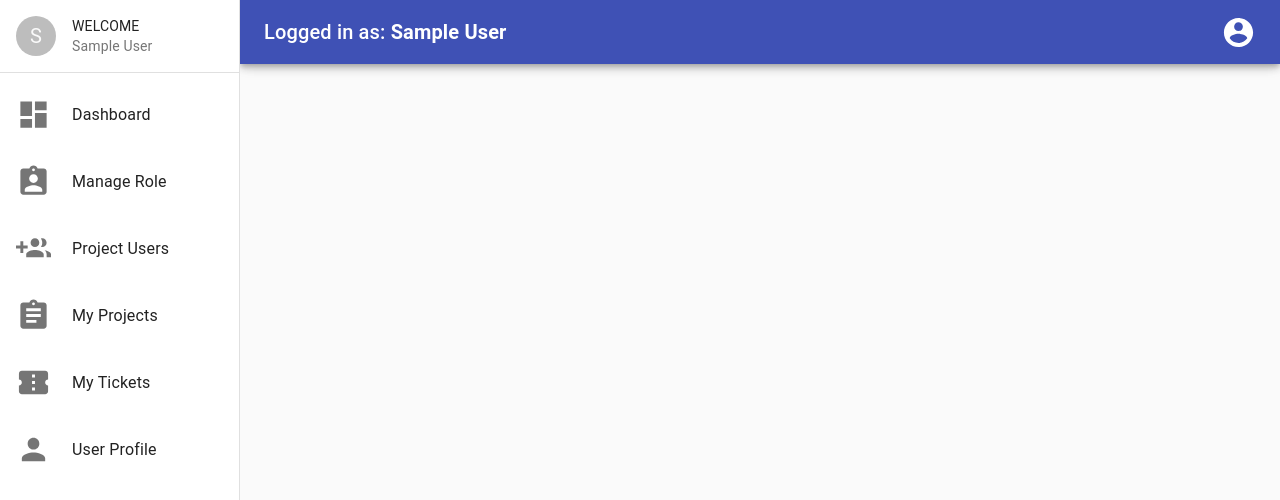
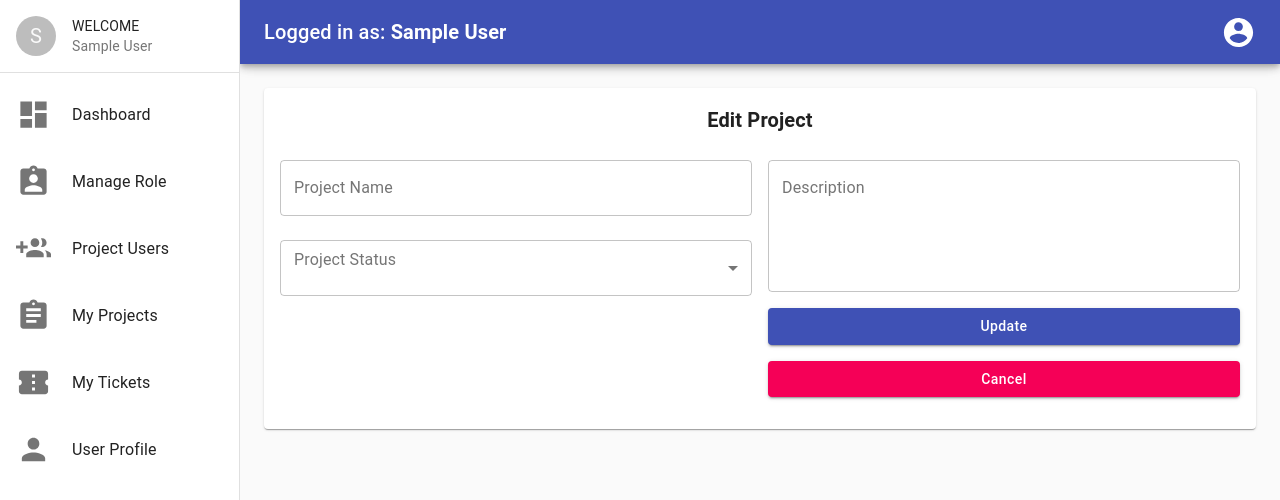
Before and after one commit to 1BarCode/react-bugtracker, a React (Create React App) app in the folder client/: page /project/edit/1 in a window 1280 px wide. Shown: the top 500 px of the page. Built offline with nearby package versions, Linux system fonts and the light colour scheme; sample sign-in values are in the browser's storage.

Commit message:
added project edit page

```diff
--- a/client/src/App.js
+++ b/client/src/App.js
@@ -16,6 +16,7 @@ import NewTicket from "./components/Pages/MyTickets/NewTicket/NewTicket";
 import TicketEdit from "./components/Pages/MyTickets/TicketEdit/TicketEdit";
 import TicketDetail from "./components/Pages/MyTickets/TicketDetail/TicketDetail";
 import ProjectDetail from "./components/Pages/MyProjects/ProjectDetail/ProjectDetail";
+import ProjectEdit from "./components/Pages/MyProjects/ProjectEdit/ProjectEdit";
 
 const App = () => {
   const loggedUser = useSelector((state) => state.auth.authData);
@@ -91,6 +92,15 @@ const App = () => {
 
         <ProtectedRoute
           exact
+          path="/project/edit/:id"
+          redirectPath="/auth"
+          loggedIn={isAuth}
+        >
+          <ProjectEdit />
+        </ProtectedRoute>
+
+        <ProtectedRoute
+          exact
           path="/project/detail/:id"
           redirectPath="/auth"
           loggedIn={isAuth}
--- a/client/src/api/index.js
+++ b/client/src/api/index.js
@@ -45,3 +45,6 @@ export const getOneProject = (projectId) => API.get(`/projects/${projectId}`);
 
 export const createProject = (projectData) =>
   API.post("/projects", projectData);
+
+export const updateProject = (projectId, projectData) =>
+  API.patch(`/projects/${projectId}`, projectData);
--- a/client/src/components/Pages/MyProjects/ProjectEdit/ProjectEdit.js
+++ b/client/src/components/Pages/MyProjects/ProjectEdit/ProjectEdit.js
@@ -0,0 +1,151 @@
+import React, { useState, useEffect } from "react";
+import {
+  Container,
+  Paper,
+  Grid,
+  TextField,
+  Button,
+  FormControl,
+  InputLabel,
+  Select,
+  MenuItem,
+  Typography,
+} from "@material-ui/core";
+import { useParams, useHistory } from "react-router-dom";
+import { useSelector, useDispatch } from "react-redux";
+import { updateProject } from "../../../../redux/actions/projects";
+
+import useStyles from "./styles";
+
+const ProjectEdit = () => {
+  const classes = useStyles();
+  const { id: _id } = useParams();
+  const dispatch = useDispatch();
+  const history = useHistory();
+  const [projectData, setProjectData] = useState({
+    name: "",
+    status: "",
+    description: "",
+  });
+
+  const project = useSelector((state) =>
+    _id ? state.projects.find((proj) => proj._id === _id) : null
+  );
+
+  useEffect(() => {
+    if (project) {
+      setProjectData({
+        name: project.name,
+        status: project.status,
+        description: project.description,
+      });
+    }
+  }, [project]);
+
+  const clear = () => {
+    setProjectData({
+      name: "",
+      status: "",
+      description: "",
+    });
+  };
+
+  const handleChange = (e) => {
+    setProjectData((projectData) => ({
+      ...projectData,
+      [e.target.name]: e.target.value,
+    }));
+  };
+
+  const handleSubmit = async (e) => {
+    e.preventDefault();
+    await dispatch(updateProject(_id, { ...projectData }));
+    clear();
+    history.push("/myprojects");
+  };
+
+  const handleCancel = () => {
+    clear();
+    history.push("/myprojects");
+  };
+
+  return (
+    <div className={classes.divRoot}>
+      <Container className={classes.content}>
+        <Paper className={classes.paper}>
+          <Typography variant="h6" className={classes.pageTitle}>
+            <strong>Edit Project</strong>
+          </Typography>
+
+          <form className={classes.form} onSubmit={handleSubmit}>
+            <Grid container spacing={2}>
+              <Grid item xs={12} sm={12} md={6} lg={6}>
+                <TextField
+                  name="name"
+                  label="Project Name"
+                  value={projectData.name}
+                  onChange={handleChange}
+                  variant="outlined"
+                  fullWidth
+                />
+                <FormControl
+                  fullWidth
+                  variant="outlined"
+                  className={classes.formControl}
+                >
+                  <InputLabel id="priority-label">Project Status</InputLabel>
+                  <Select
+                    name="status"
+                    labelId="status-label"
+                    id="status"
+                    value={projectData.status}
+                    onChange={handleChange}
+                  >
+                    <MenuItem value="New">New</MenuItem>
+                    <MenuItem value="In Progress">In Progress</MenuItem>
+                    <MenuItem value="Completed">Completed</MenuItem>
+                  </Select>
+                </FormControl>
+              </Grid>
+
+              <Grid item xs={12} sm={12} md={6} lg={6}>
+                <TextField
+                  name="description"
+                  label="Description"
+                  value={projectData.description}
+                  onChange={handleChange}
+                  multiline
+                  rows={5}
+                  fullWidth
+                  variant="outlined"
+                />
+                <Button
+                  type="submit"
+                  className={classes.submit}
+                  style={{ textTransform: "none" }}
+                  color="primary"
+                  variant="contained"
+                  fullWidth
+                >
+                  Update
+                </Button>
+                <Button
+                  className={classes.cancel}
+                  style={{ textTransform: "none" }}
+                  color="secondary"
+                  variant="contained"
+                  fullWidth
+                  onClick={handleCancel}
+                >
+                  Cancel
+                </Button>
+              </Grid>
+            </Grid>
+          </form>
+        </Paper>
+      </Container>
+    </div>
+  );
+};
+
+export default ProjectEdit;
--- a/client/src/components/Pages/MyProjects/ProjectEdit/styles.js
+++ b/client/src/components/Pages/MyProjects/ProjectEdit/styles.js
@@ -0,0 +1,42 @@
+import { makeStyles } from "@material-ui/core";
+
+export default makeStyles((theme) => ({
+  divRoot: {
+    marginLeft: theme.spacing(30),
+    flexGrow: 1,
+  },
+  toolbar: theme.mixins.toolbar,
+  content: {
+    flexGrow: 1,
+    backgroundColor: theme.palette.background.default,
+    padding: theme.spacing(3),
+  },
+  paper: {
+    display: "flex",
+    flexDirection: "column",
+    alignItems: "center",
+    padding: theme.spacing(2),
+  },
+  form: {
+    width: "100%",
+    display: "flex",
+  },
+  formControl: {
+    marginTop: theme.spacing(2),
+    minWidth: 120,
+    padding: theme.spacing(1, 0, 1, 0),
+  },
+  submit: {
+    margin: theme.spacing(2, 0, 1),
+  },
+  cancel: {
+    margin: theme.spacing(1, 0, 2),
+  },
+  pageTitle: {
+    margin: theme.spacing(0, 0, 3),
+  },
+  fileBase: {
+    width: "100%",
+    margin: theme.spacing(1, 0, 1, 0),
+  },
+}));
--- a/client/src/redux/actions/projects.js
+++ b/client/src/redux/actions/projects.js
@@ -1,8 +1,8 @@
 import {
   CREATE,
   FETCH_ALL,
-  // UPDATE_POST,
   FETCH_ONE_PROJECT,
+  UPDATE_PROJECT,
 } from "../constants/actionTypes";
 import * as api from "../../api";
 
@@ -34,3 +34,13 @@ export const createProject = (projectData) => async (dispatch) => {
     console.log(error);
   }
 };
+
+export const updateProject = (projectId, projectData) => async (dispatch) => {
+  try {
+    const { data } = await api.updateProject(projectId, projectData);
+
+    dispatch({ type: UPDATE_PROJECT, payload: data });
+  } catch (error) {
+    console.log(error);
+  }
+};
--- a/client/src/redux/actions/tickets.js
+++ b/client/src/redux/actions/tickets.js
@@ -2,8 +2,8 @@ import {
   CREATE,
   FETCH_ALL,
   FETCH_MY_TICKET,
-  UPDATE_POST,
   FETCH_ONE_TICKET,
+  UPDATE_TICKET,
 } from "../constants/actionTypes";
 import * as api from "../../api";
 
@@ -49,7 +49,7 @@ export const updateTicket = (ticketId, ticketData) => async (dispatch) => {
   try {
     const { data } = await api.updateTicket(ticketId, ticketData);
 
-    dispatch({ type: UPDATE_POST, payload: data });
+    dispatch({ type: UPDATE_TICKET, payload: data });
   } catch (error) {
     console.log(error);
   }
--- a/client/src/redux/constants/actionTypes.js
+++ b/client/src/redux/constants/actionTypes.js
@@ -10,6 +10,8 @@ export const FETCH_MY_TICKET = "FETCH_MY_TICKET";
 
 export const CREATE = "CREATE";
 
-export const UPDATE_POST = "UPDATE_POST";
+export const UPDATE_TICKET = "UPDATE_TICKET";
 
 export const FETCH_ONE_PROJECT = "FETCH_ONE_PROJECT";
+
+export const UPDATE_PROJECT = "UPDATE_PROJECT";
--- a/client/src/redux/reducers/projects.js
+++ b/client/src/redux/reducers/projects.js
@@ -1,9 +1,8 @@
-import { getTickets } from "../../api";
 import {
   CREATE,
   FETCH_ALL,
   FETCH_ONE_PROJECT,
-  // UPDATE_PROJECT,
+  UPDATE_PROJECT,
 } from "../constants/actionTypes";
 
 const projectReducer = (projects = [], action) => {
@@ -18,6 +17,10 @@ const projectReducer = (projects = [], action) => {
       return projects.map((project) =>
         project._id === action.payload._id ? action.payload : project
       );
+    case UPDATE_PROJECT:
+      return projects.map((project) =>
+        project._id === action.payload._id ? action.payload : project
+      );
 
     default:
       return projects;
--- a/client/src/redux/reducers/tickets.js
+++ b/client/src/redux/reducers/tickets.js
@@ -1,9 +1,9 @@
 import {
   CREATE,
   FETCH_ALL,
-  UPDATE_POST,
   FETCH_ONE_TICKET,
   FETCH_MY_TICKET,
+  UPDATE_TICKET,
 } from "../constants/actionTypes";
 
 const ticketReducer = (tickets = [], action) => {
@@ -22,7 +22,7 @@ const ticketReducer = (tickets = [], action) => {
     case CREATE:
       return [...tickets, action.payload];
 
-    case UPDATE_POST:
+    case UPDATE_TICKET:
       return tickets.map((ticket) =>
         ticket._id === action.payload._id ? action.payload : ticket
       );
```
Also changed, not shown: 1 other file (tests, documents, lock files or other folders).
